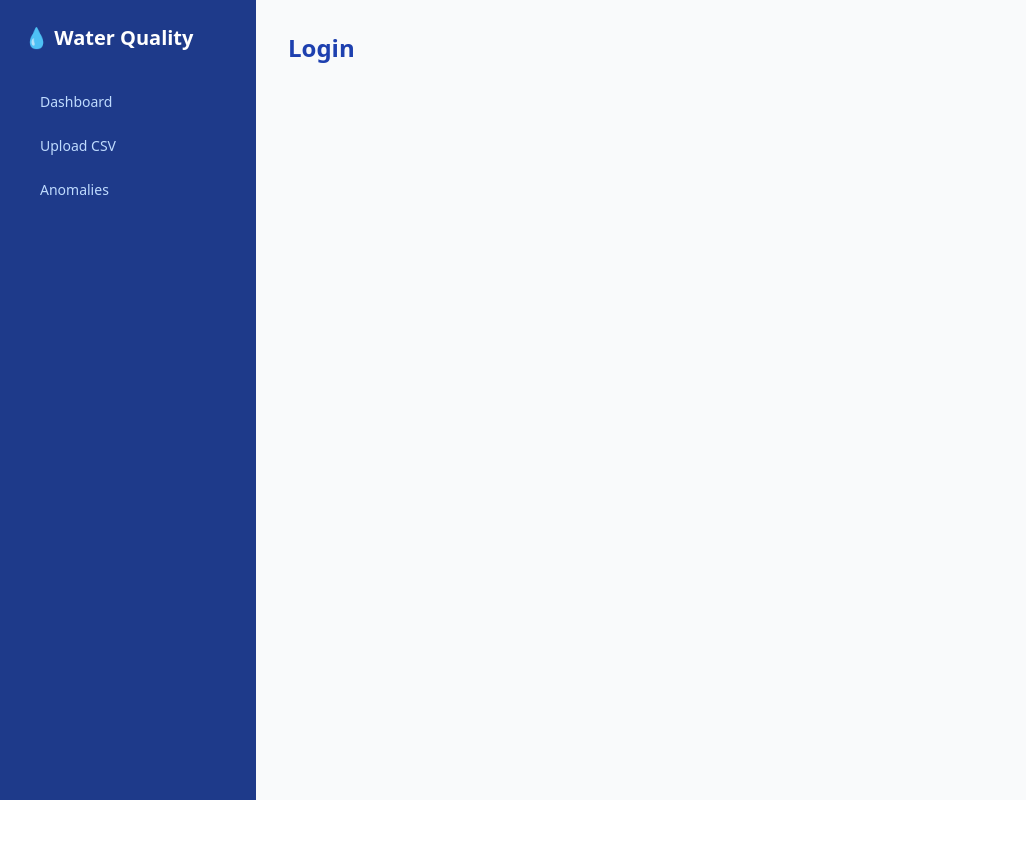
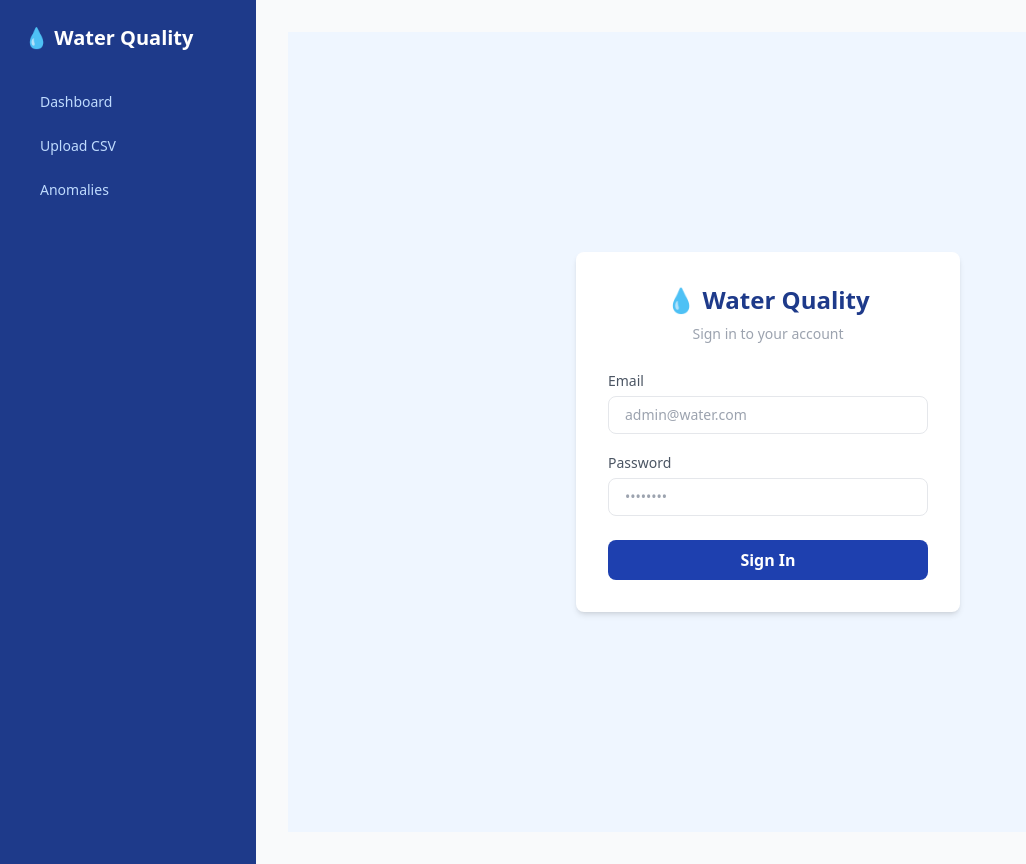
Before and after one commit to FaraZzz-web/water-quality-anomaly-detector, a React app in the folder frontend/: page /login in a window 1280 px wide. Shown: the whole page, without its empty margins (0-1026 px from the left). Before the commit the page ends 800 px from the top, so only its background shows below. Built offline with nearby package versions, Linux system fonts and the light colour scheme; the HTML template or start-up script is replaced by a standard one.

Commit message:
login page — form validation + mock auth + redirect

```diff
--- a/frontend/src/pages/Login.jsx
+++ b/frontend/src/pages/Login.jsx
@@ -1,7 +1,75 @@
+import { useState } from "react";
+import { useNavigate } from "react-router-dom";
+
 function Login() {
+  const [email, setEmail] = useState("");
+  const [password, setPassword] = useState("");
+  const [error, setError] = useState("");
+  const navigate = useNavigate();
+
+  function handleLogin() {
+    if (!email || !password) {
+      setError("Please enter both email and password.");
+      return;
+    }
+    // Mocked login — in Step 05 this will call Spring Boot API
+    if (email === "admin@water.com" && password === "admin123") {
+      localStorage.setItem("token", "mock-jwt-token");
+      navigate("/");
+    } else {
+      setError("Invalid email or password.");
+    }
+  }
+
   return (
-    <div>
-      <h1 className="text-2xl font-bold text-blue-800">Login</h1>
+    <div className="min-h-screen bg-blue-50 flex items-center justify-center">
+      <div className="bg-white rounded-lg shadow-md p-8 w-full max-w-sm">
+        <h1 className="text-2xl font-bold text-blue-900 mb-2 text-center">
+          💧 Water Quality
+        </h1>
+        <p className="text-gray-400 text-sm text-center mb-6">
+          Sign in to your account
+        </p>
+
+        {error && (
+          <div className="bg-red-50 text-red-600 text-sm px-4 py-2 rounded mb-4">
+            {error}
+          </div>
+        )}
+
+        <div className="flex flex-col gap-4">
+          <div>
+            <label className="text-sm text-gray-600 font-medium">Email</label>
+            <input
+              type="email"
+              value={email}
+              onChange={(e) => setEmail(e.target.value)}
+              placeholder="admin@water.com"
+              className="w-full border border-gray-200 rounded-lg px-4 py-2 mt-1 text-sm focus:outline-none focus:border-blue-400"
+            />
+          </div>
+
+          <div>
+            <label className="text-sm text-gray-600 font-medium">
+              Password
+            </label>
+            <input
+              type="password"
+              value={password}
+              onChange={(e) => setPassword(e.target.value)}
+              placeholder="••••••••"
+              className="w-full border border-gray-200 rounded-lg px-4 py-2 mt-1 text-sm focus:outline-none focus:border-blue-400"
+            />
+          </div>
+
+          <button
+            onClick={handleLogin}
+            className="w-full bg-blue-800 text-white py-2 rounded-lg font-semibold hover:bg-blue-700 transition mt-2"
+          >
+            Sign In
+          </button>
+        </div>
+      </div>
     </div>
   );
 }
```
Also changed, not shown: 2 other files (tests, documents, lock files or other folders).
